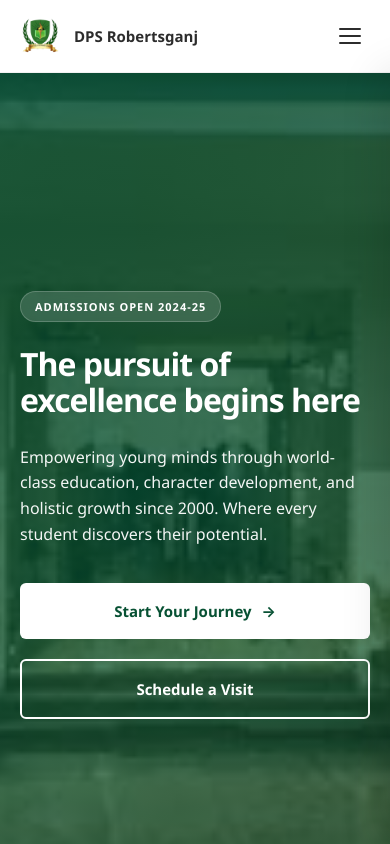
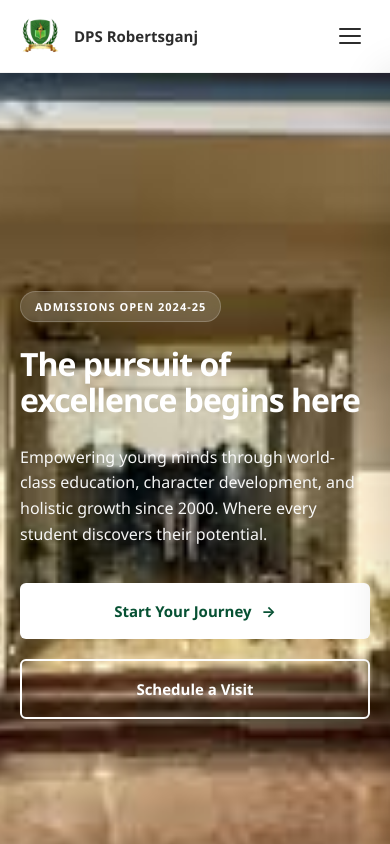
Before and after one commit to shagunverma-04/dpss-website, a React (Vite) app: page / in a window 390 px wide. Shown: the top 844 px of the page. Built offline with nearby package versions, Linux system fonts and the light colour scheme.

Commit message:
hero img -responsive

```diff
--- a/src/components/Hero.css
+++ b/src/components/Hero.css
@@ -29,7 +29,7 @@
   width: 100%;
   height: 100%;
   background: linear-gradient(135deg, rgba(7, 81, 51, 0.85) 0%, rgba(7, 81, 51, 0.65) 100%);
-  z-index: 2;
+  z-index: 1.5;
 }
 
 .hero-content {
```
